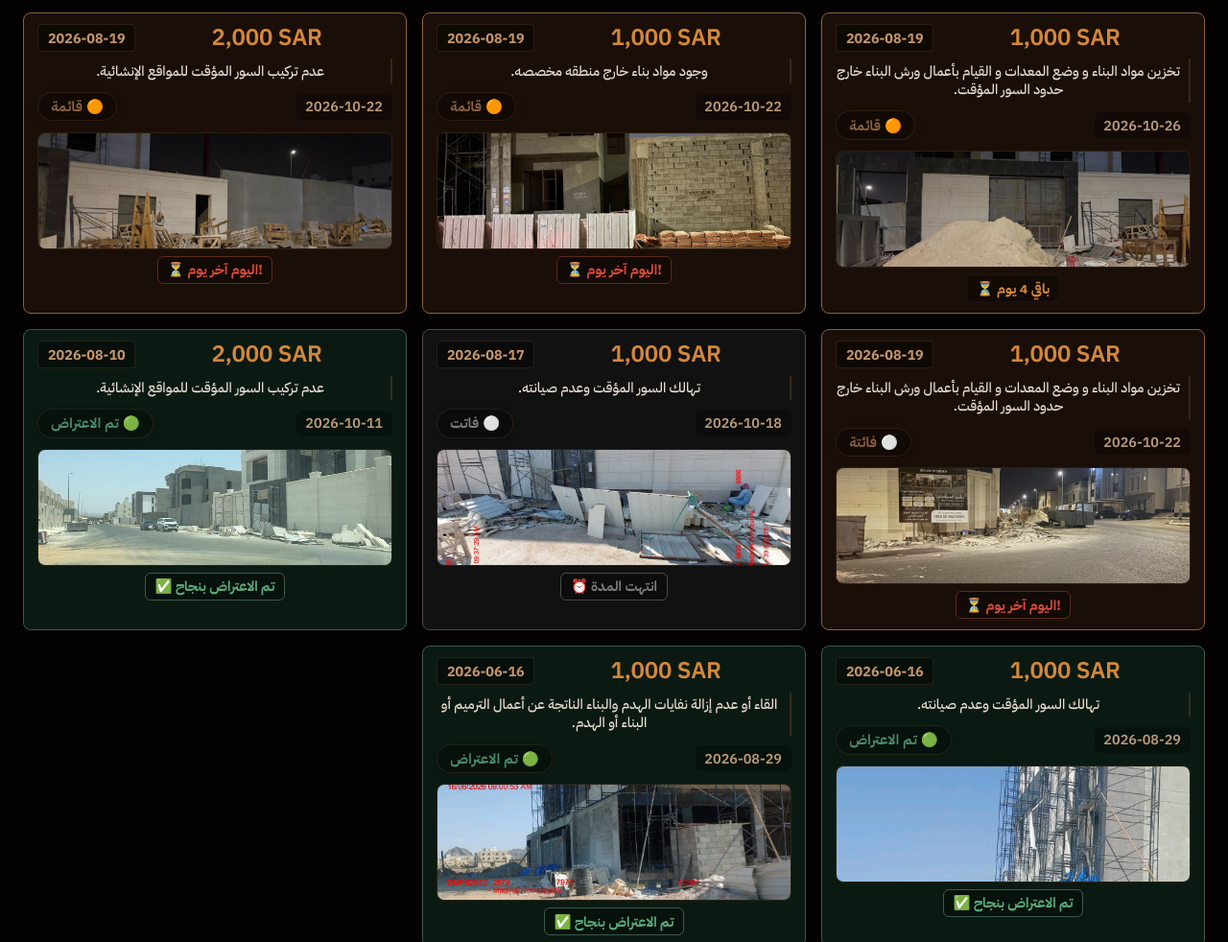
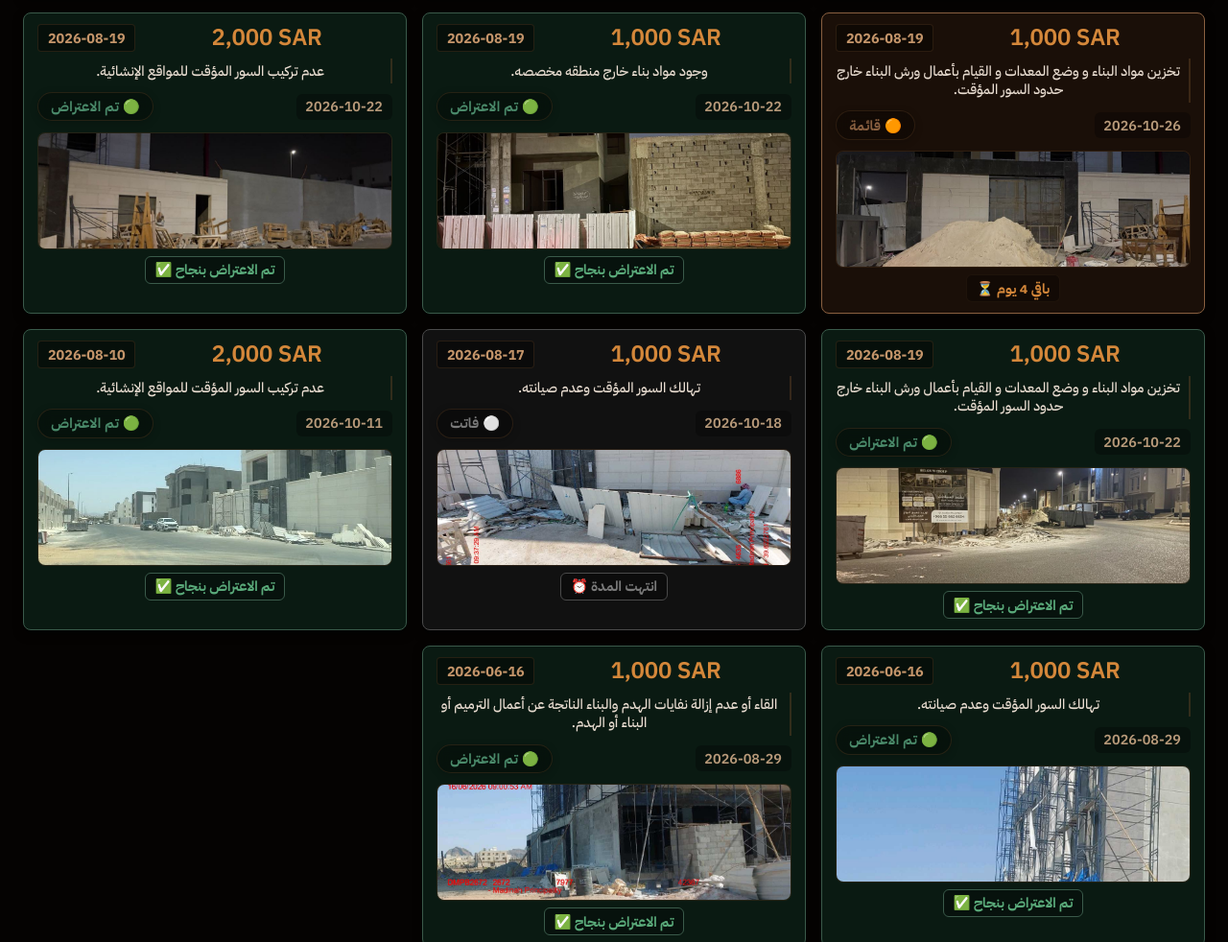
Before and after one commit to Engr-Abdulrahman/Building_Viol, a plain HTML site: page index.html in a window 1280 px wide. Shown: the part 630-1612 px from the top of the page at 96% size. Drawn offline with Linux system fonts and the light colour scheme.

Commit message:
Update index.html

```diff
--- a/index.html
+++ b/index.html
@@ -925,9 +925,9 @@
             { id: 2, dateIssued: "2026-06-16", amount: 1000, description: "تهالك السور المؤقت وعدم صيانته.", lastObjection: "2026-08-29", status: "تم الاعتراض", imageFileName: "IMG-20260825-WA0010.jpg" },
             { id: 3, dateIssued: "2026-08-10", amount: 2000, description: "عدم تركيب السور المؤقت للمواقع الإنشائية.", lastObjection: "2026-10-11", status: "تم الاعتراض", imageFileName: "IMG-20260825-WA0012.jpg" },
             { id: 4, dateIssued: "2026-08-17", amount: 1000, description: "تهالك السور المؤقت وعدم صيانته.", lastObjection: "2026-10-18", status: "فاتت", imageFileName: "IMG-20260825-WA0009.jpg" },
-            { id: 5, dateIssued: "2026-08-19", amount: 1000, description: "تخزين مواد البناء و وضع المعدات و القيام بأعمال ورش البناء خارج حدود السور المؤقت.", lastObjection: "2026-10-22", status: "فائتة", imageFileName: "IMG-20260825-WA0008.jpg" },
-            { id: 6, dateIssued: "2026-08-19", amount: 2000, description: "عدم تركيب السور المؤقت للمواقع الإنشائية.", lastObjection: "2026-10-22", status: "قائمة", imageFileName: "IMG-20260825-WA0007.jpg" },
-            { id: 7, dateIssued: "2026-08-19", amount: 1000, description: "وجود مواد بناء خارج منطقه مخصصه.", lastObjection: "2026-10-22", status: "قائمة", imageFileName: "IMG-20260825-WA0006.jpg" },
+            { id: 5, dateIssued: "2026-08-19", amount: 1000, description: "تخزين مواد البناء و وضع المعدات و القيام بأعمال ورش البناء خارج حدود السور المؤقت.", lastObjection: "2026-10-22", status: "تم الاعتراض", imageFileName: "IMG-20260825-WA0008.jpg" },
+            { id: 6, dateIssued: "2026-08-19", amount: 2000, description: "عدم تركيب السور المؤقت للمواقع الإنشائية.", lastObjection: "2026-10-22", status: "تم الاعتراض", imageFileName: "IMG-20260825-WA0007.jpg" },
+            { id: 7, dateIssued: "2026-08-19", amount: 1000, description: "وجود مواد بناء خارج منطقه مخصصه.", lastObjection: "2026-10-22", status: "تم الاعتراض", imageFileName: "IMG-20260825-WA0006.jpg" },
             { id: 8, dateIssued: "2026-08-19", amount: 1000, description: "تخزين مواد البناء و وضع المعدات و القيام بأعمال ورش البناء خارج حدود السور المؤقت.", lastObjection: "2026-10-26", status: "قائمة", imageFileName: "IMG-20260827-WA0014.jpg" },
              { id: 9, dateIssued: "2026-09-06", amount: 10000, description: "التشوين خارج نطاق منطقة العمل المرخصة.", lastObjection: "2026-11-06", status: "قائمة", imageFileName: "000906.png" },
              { id: 10, dateIssued: "2026-09-13", amount: 1000, description: "تخزين مواد البناء و وضع المعدات و القيام بأعمال ورش البناء خارج حدود السور المؤقت.", lastObjection: "2026-11-20", status: "تم الاعتراض", imageFileName: "000913.png" },
```
